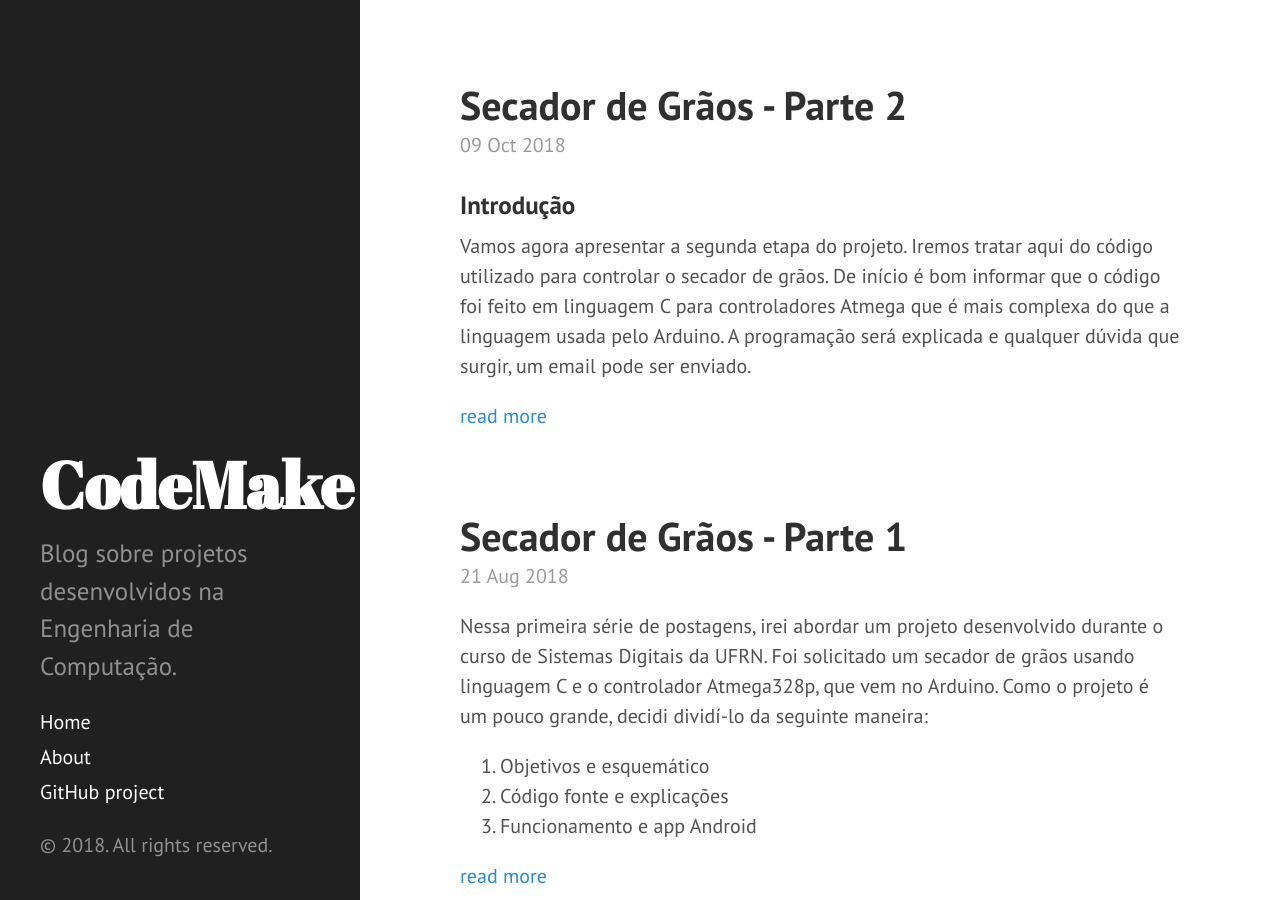
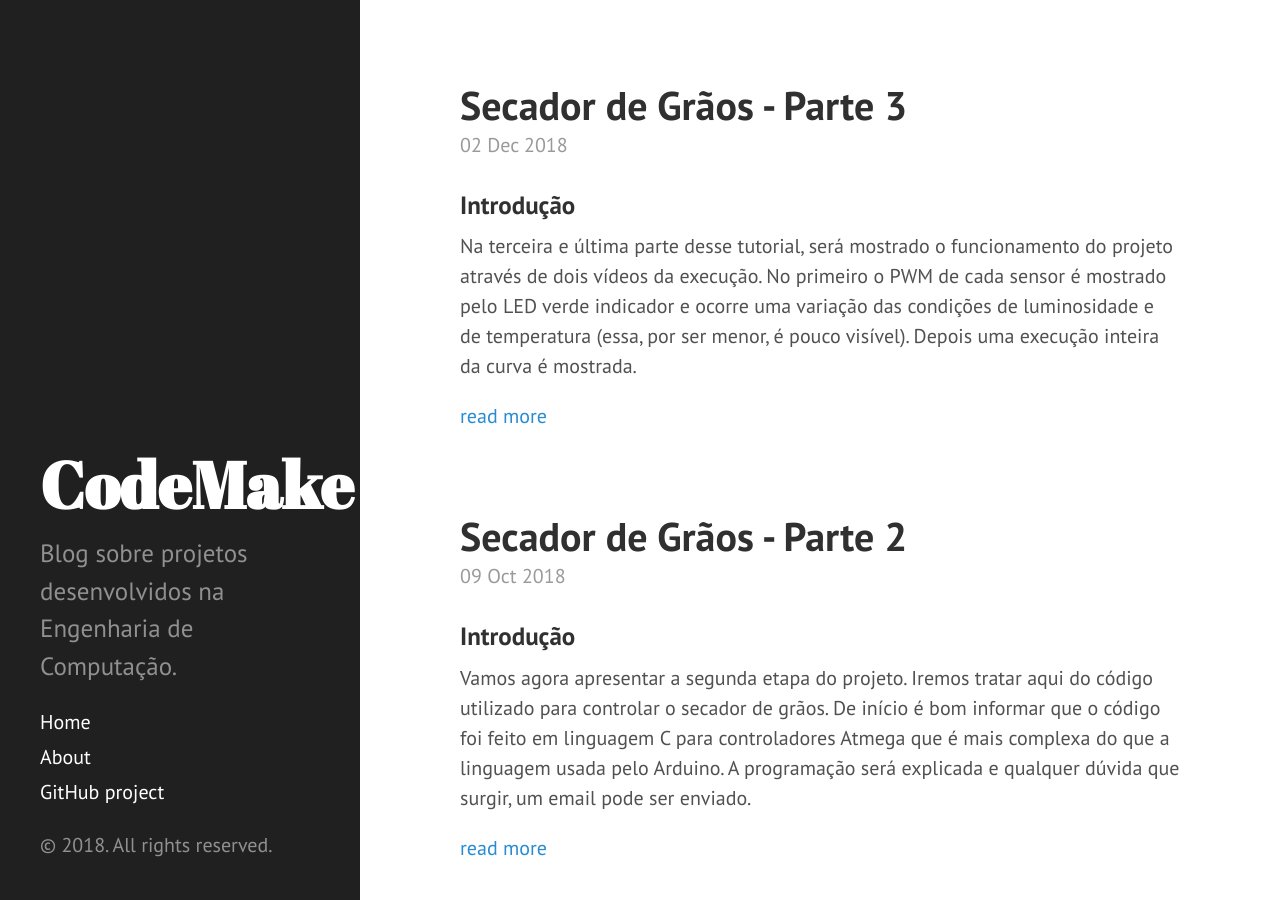
Before and after one commit to matheus-pessoa16/blog, a Jekyll site: the page built from index.html, in a window 1280 px wide and 900 px high. Built offline with Jekyll 4.4.1, drawn with Linux system fonts in a browser that asks for light colours; Markdown is read by kramdown in place of the engine named in the settings; the list of posts is cut into pages by our own code.

Commit message:
videos com funcionamento do sistema adicionados

```diff
--- /dev/null
+++ b/_posts/2018-12-02-secador-graos-p3.md
@@ -0,0 +1,35 @@
+---
+layout: post
+title: Secador de Grãos - Parte 3
+excerpt_separator: ==
+---
+
+### Introdução
+
+Na terceira e última parte desse tutorial, será mostrado o funcionamento do projeto através de dois vídeos da execução. No primeiro o PWM de cada sensor é mostrado pelo LED verde indicador e ocorre uma variação das condições de luminosidade e de temperatura (essa, por ser menor, é pouco visível). Depois uma execução inteira da curva é mostrada.
+
+<!--break-->
+
+### Vídeo 1
+
+O primeiro vídeo está abaixo e nele são mostrados os LEDs indicadores de nível de cada sensor, bem como o LED vermelho mais a esqueda que indica o PWM do motor e o último LED vermelho que indica se o sistema está ligado ou não. O botão de iniciar o processo está em pull up, o que significa que ele envia 5V o tempo todo para a porta do Arduino e quando pressionado, envia 0V.
+São testadas variações tanto de luminosidade como de temperatura para ver o LED sendo alterado. A temperatura, como varia mais devagar não é tão perceptível, porém, na interface serial, é possível observar sua mudança.
+
+<iframe width="560" height="315" src="https://www.youtube.com/embed/kWEfS6okCko" frameborder="0" allow="accelerometer; autoplay; encrypted-media; gyroscope; picture-in-picture" allowfullscreen></iframe>
+
+
+### Vídeo 2
+
+No segundo vídeo é mostrado o funcionamento do sistema com uma execução completa da curva de secagem. Quando ligado, o botão de iniciar o processo fica desabilitado e só retorna no fim da secagem.
+
+<iframe width="560" height="315" src="https://www.youtube.com/embed/PyTDrAwF5z0" frameborder="0" allow="accelerometer; autoplay; encrypted-media; gyroscope; picture-in-picture" allowfullscreen></iframe>
+
+### Finalizando
+
+No projeto original está previsto o uso de um bluetooth que transmite os dados dos sensores e da curva para um aplicativo Android. Entretando, como o bluetooth que possuo não funcionou, resolvi remover essa parte do projeto e deixar apenas a comunicação serial comum funcionando.
+Essa aplicação foi muito interessante para consolidar os conhecimentos sobre o controlador Atmega328p e seus registradores usando a linguagem C. Foram explorados diversos recursos do microcontrolador e o conhecimento e os códigos podem ser reutilizados em outros projetos.
+
+Até o próximo post.
+
+
+Matheus Pessoa
```
Also changed, not shown: _posts/2018-10-09-secador-graos-p2.md (+2 -2 lines).
